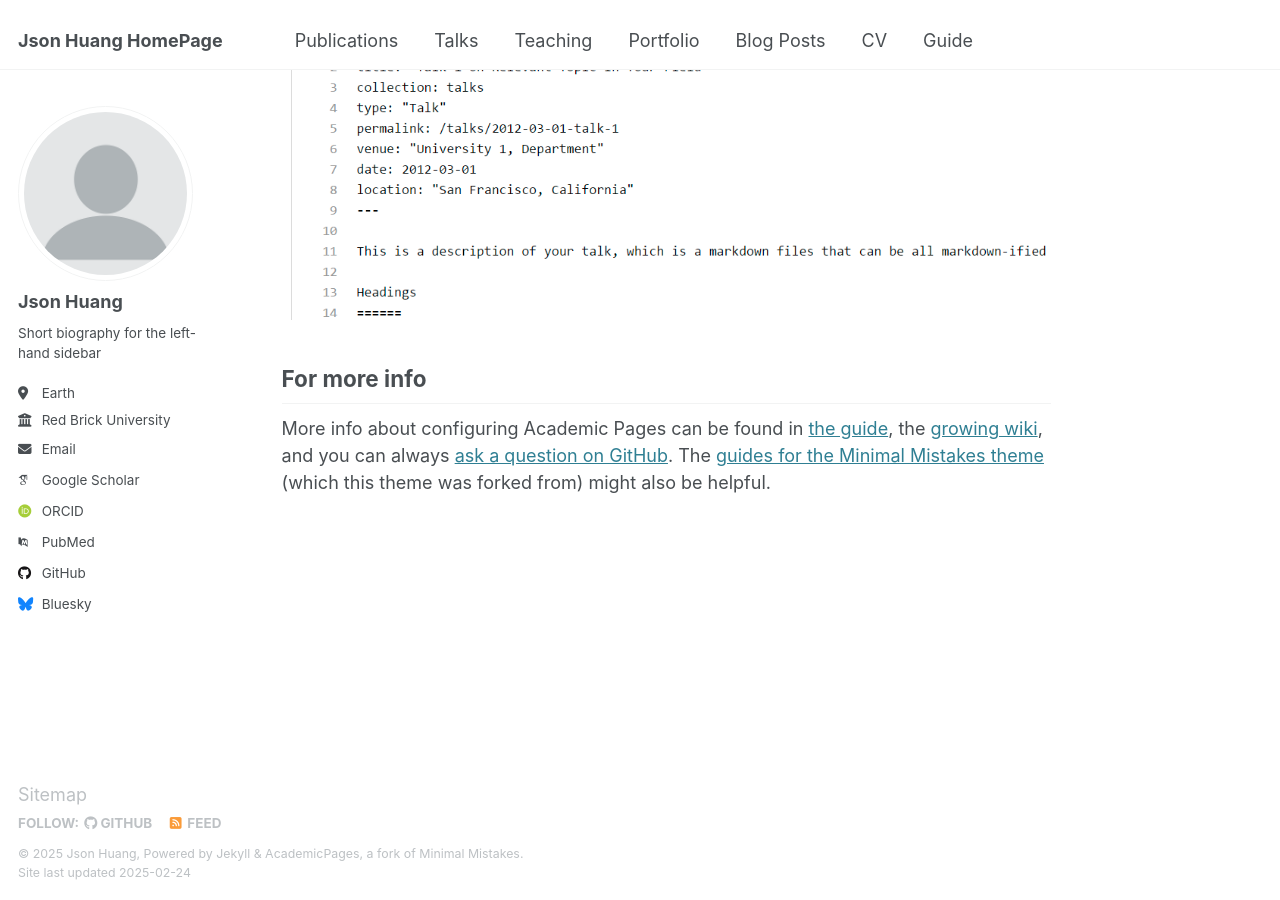
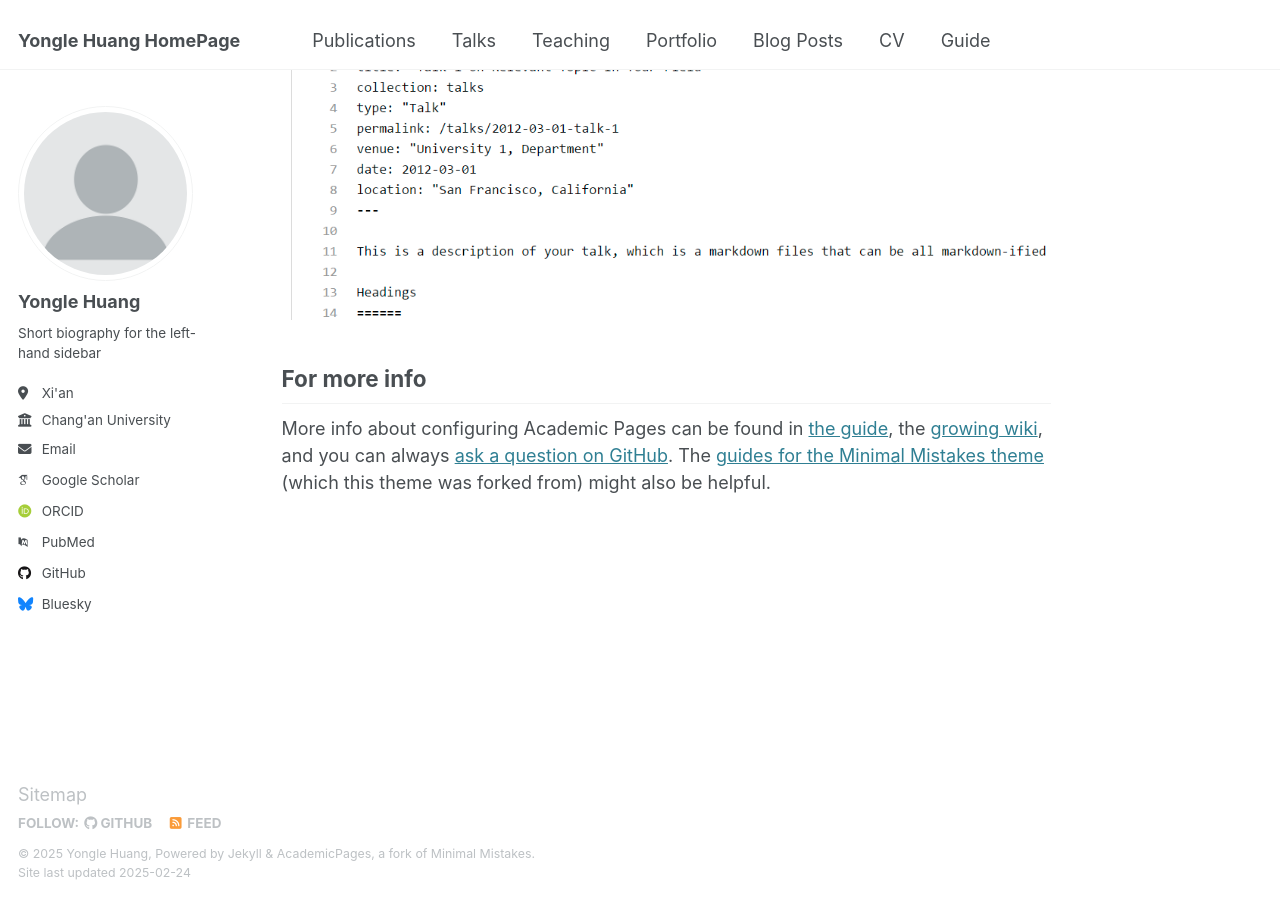
Before and after one commit to Jason-Huang516/JasonHuang.github.io, a Jekyll site: the page built from _pages/about.md, in a window 1280 px wide and 900 px high, scrolled down 2642 px. Built offline with Jekyll 4.4.1, drawn with Linux system fonts in a browser that asks for light colours; some web fonts are replaced.

Commit message:
Update _config.yml

```diff
--- a/_config.yml
+++ b/_config.yml
@@ -9,9 +9,9 @@
 # Basic Site Settings
 locale                   : "en-US"
 site_theme               : "default"
-title                    : "Json Huang HomePage"
+title                    : "Yongle Huang HomePage"
 title_separator          : "-"
-name                     : &name "Json Huang"
+name                     : &name "Yongle Huang"
 description              : &description "personal description"
 url                      : https://academicpages.github.io # the base hostname & protocol for your site e.g. "https://[your GitHub username].github.io"
 baseurl                  : "" # the subpath of your site, e.g. "/blog"
@@ -23,11 +23,11 @@ repository               : "academicpages/academicpages.github.io"
 author:
   # Biographic information
   avatar           : "profile.png"
-  name             : "Json Huang"
+  name             : "Yongle Huang"
   pronouns         : # example: "she/her"
   bio              : "Short biography for the left-hand sidebar"
-  location         : "Earth"
-  employer         : "Red Brick University"
+  location         : "Xi'an"
+  employer         : "Chang'an University"
   uri              : # URL
   email            : "none@example.org"
 
```
